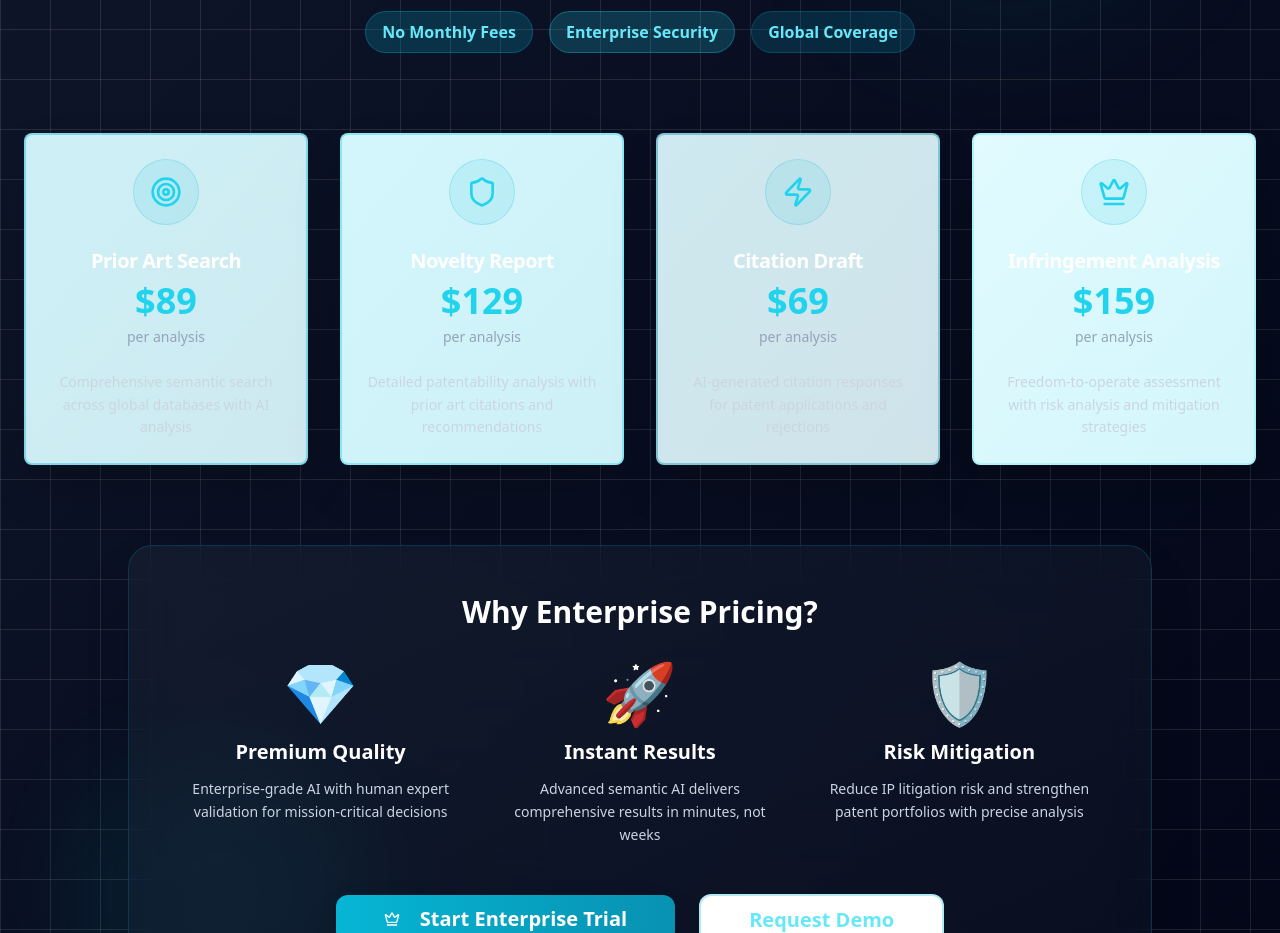
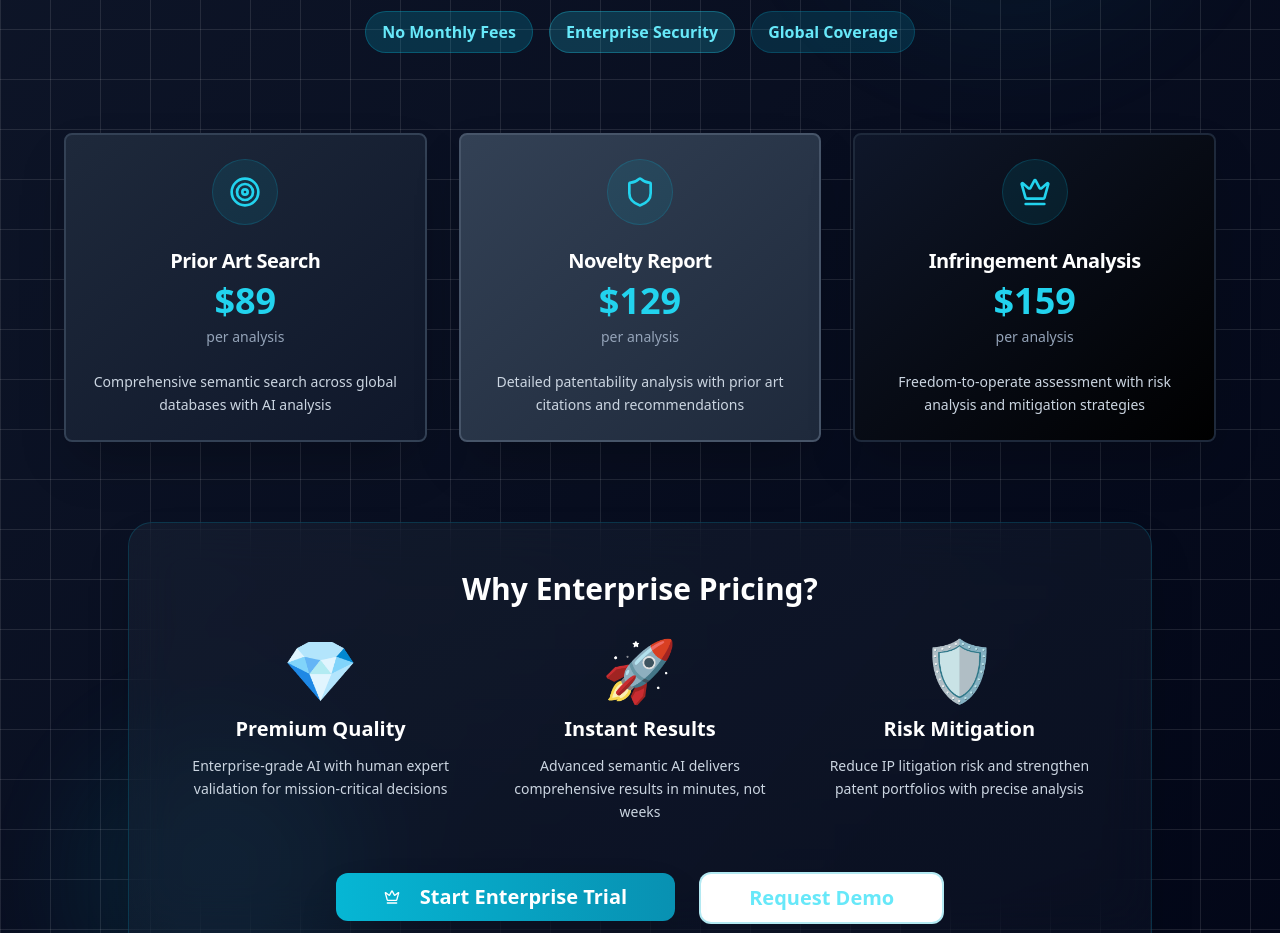
Before and after one commit to pitchou1234/global-patent-ai, a React (Vite) app: page / in a window 1280 px wide. Shown: the part 7920-8853 px from the top of the page. Built offline with nearby package versions, Linux system fonts and the light colour scheme.

Commit message:
Fix: Darken pricing section colors
Updated the pricing section to use a dark color scheme.

```diff
--- a/src/components/Pricing.tsx
+++ b/src/components/Pricing.tsx
@@ -1,8 +1,7 @@
-
 import { Button } from "@/components/ui/button";
 import { Card, CardContent, CardHeader, CardTitle } from "@/components/ui/card";
 import { Badge } from "@/components/ui/badge";
-import { Crown, Zap, Shield, Target } from "lucide-react";
+import { Crown, Shield, Target } from "lucide-react";
 
 const Pricing = () => {
   const pricingTiers = [
@@ -11,28 +10,21 @@ const Pricing = () => {
       price: "$89",
       description: "Comprehensive semantic search across global databases with AI analysis",
       icon: Target,
-      color: "from-cyan-500/20 to-cyan-600/20 border-cyan-500/40"
+      color: "from-slate-800 to-slate-900 border-slate-700"
     },
     {
       feature: "Novelty Report",
       price: "$129",
       description: "Detailed patentability analysis with prior art citations and recommendations",
       icon: Shield,
-      color: "from-cyan-400/20 to-cyan-500/20 border-cyan-400/40"
-    },
-    {
-      feature: "Citation Draft",
-      price: "$69",
-      description: "AI-generated citation responses for patent applications and rejections",
-      icon: Zap,
-      color: "from-cyan-600/20 to-cyan-700/20 border-cyan-600/40"
+      color: "from-slate-700 to-slate-800 border-slate-600"
     },
     {
       feature: "Infringement Analysis",
       price: "$159",
       description: "Freedom-to-operate assessment with risk analysis and mitigation strategies",
       icon: Crown,
-      color: "from-cyan-300/20 to-cyan-400/20 border-cyan-300/40"
+      color: "from-slate-900 to-black border-slate-800"
     }
   ];
 
@@ -72,7 +64,7 @@ const Pricing = () => {
           </div>
         </div>
 
-        <div className="grid md:grid-cols-2 lg:grid-cols-4 gap-8 max-w-7xl mx-auto mb-20">
+        <div className="grid md:grid-cols-2 lg:grid-cols-3 gap-8 max-w-6xl mx-auto mb-20">
           {pricingTiers.map((tier, index) => (
             <Card
               key={index}
```
